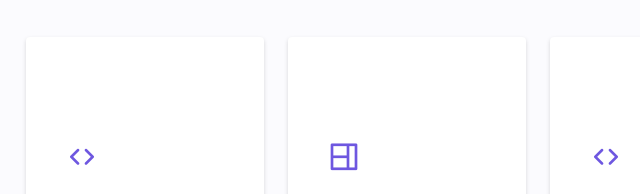
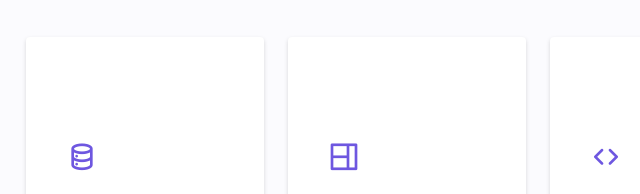
Before and after one commit to pierjosvins/portfolio, a plain HTML site: page index.html in a window 1280 px wide. Shown: the part 5000-5194 px from the top of the page, 233-873 px from the left. Drawn offline with nearby package versions, Linux system fonts and the light colour scheme.

Commit message:
Update index.html

```diff
--- a/index.html
+++ b/index.html
@@ -827,7 +827,7 @@
                 <!--==================== SERVICES 2 ====================-->
                 <div class="services__content ">
                     <div>
-                        <i class="uil uil-arrow services__icon "></i>
+                        <i class="uil uil-database services__icon "></i>
                         <h3 class="services__title ">Data Collection</h3>
                     </div>
 
```
